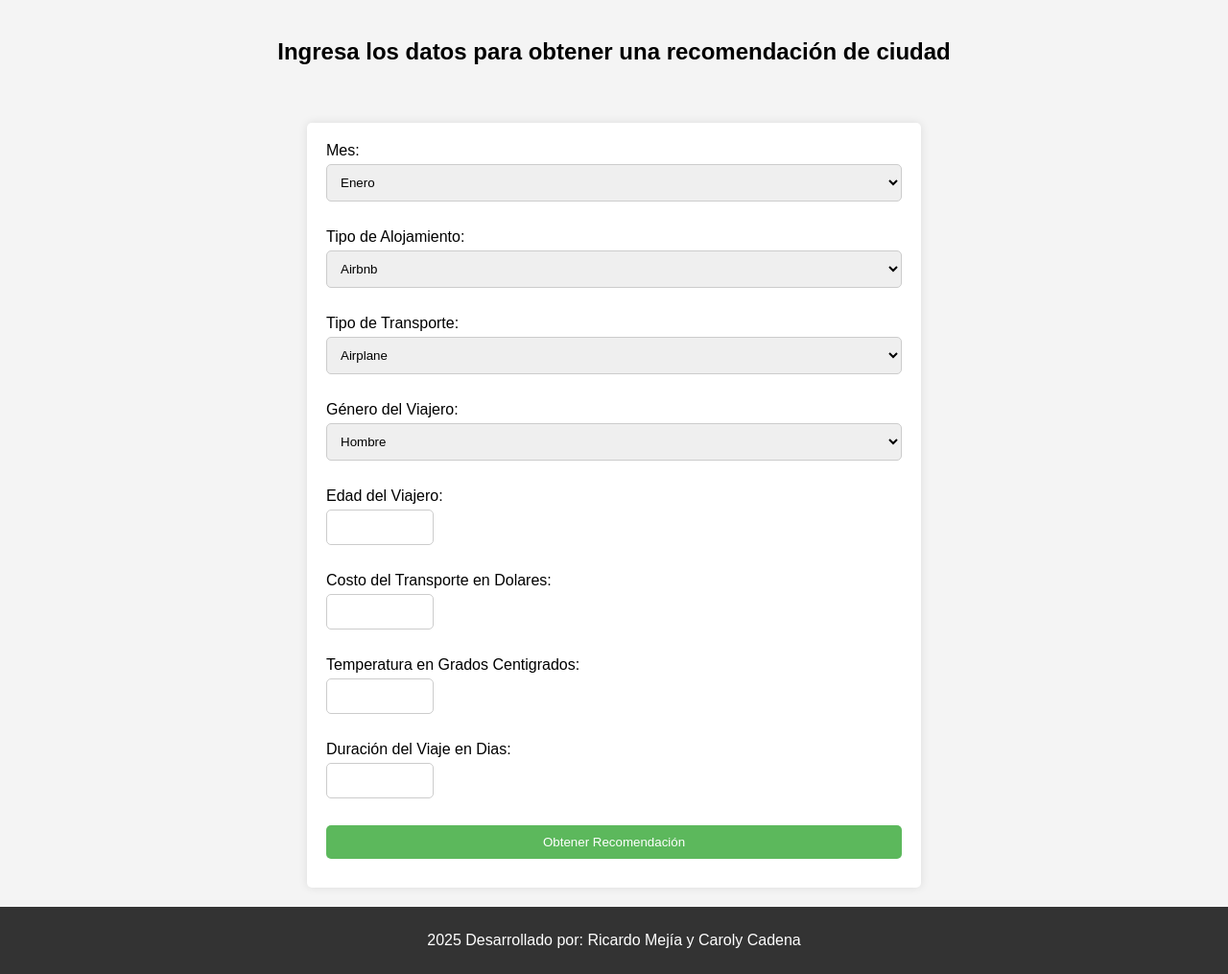
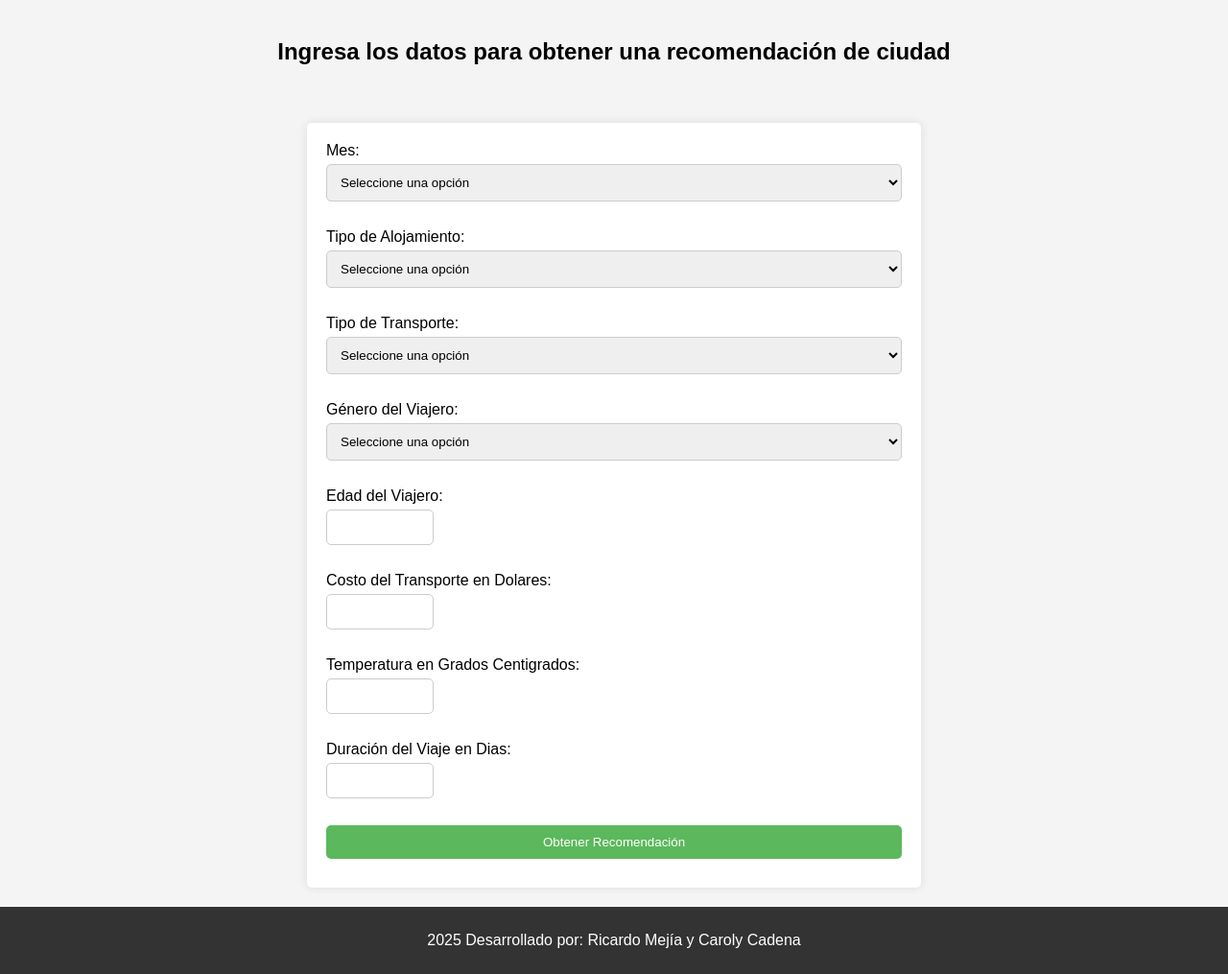
Before and after one commit to ramtako8922/recomendacioes, a FastAPI app: page / in a window 1280 px wide. Shown: the part 120-1135 px from the top of the page at 96% size. Run offline with FastAPI, Linux system fonts and the light colour scheme; parts of the project's set-up code (start-up, migrations or seed data) failed here and were passed over.

Commit message:
mejoras en select

```diff
--- a/static/js/main.js
+++ b/static/js/main.js
@@ -10,7 +10,7 @@ document.addEventListener("DOMContentLoaded", function() {
 
 });
 function redirection(){
-    const tiempoDeEspera = 6000; // 6 segundos
+    const tiempoDeEspera = 10000; // 10 segundos
 
     setTimeout(() => {
         // Cambia a la ruta del home
--- a/templates/form.html
+++ b/templates/form.html
@@ -18,6 +18,7 @@
             <form action="/predict" method="post">
                 <label for="Month">Mes:</label>
                 <select id="Month" name="Month" required>
+                    <option value="" disabled selected>Seleccione una opción</option>
                     <option value="1">Enero</option>
                     <option value="2">Febrero</option>
                     <option value="3">Marzo</option>
@@ -34,6 +35,7 @@
 
                 <label for="Accommodation_type">Tipo de Alojamiento:</label>
                 <select id="Accommodation_type" name="Accommodation_type" required>
+                    <option value="" disabled selected>Seleccione una opción</option>
                     <option value="1">Airbnb</option>
                     <option value="2">Guesthouse</option>
                     <option value="3">Hostel</option>
@@ -46,6 +48,7 @@
 
                 <label for="Transportation_type">Tipo de Transporte:</label>
                 <select id="Transportation_type" name="Transportation_type" required>
+                    <option value="" disabled selected>Seleccione una opción</option>
                     <option value="1">Airplane</option>
                     <option value="2">Bus</option>
                     <option value="3">Car</option>
@@ -57,6 +60,7 @@
 
                 <label for="Traveler_gender">Género del Viajero:</label>
                 <select id="Traveler_gender" name="Traveler_gender" required>
+                    <option value="" disabled selected>Seleccione una opción</option>
                     <option value="0">Hombre</option>
                     <option value="1">Mujer</option>
                 </select><br><br>
```
